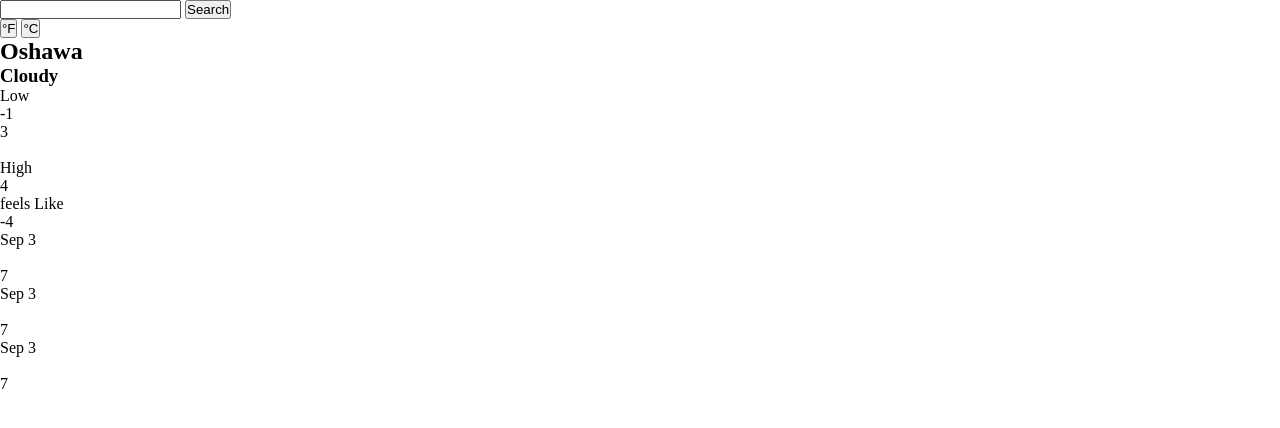
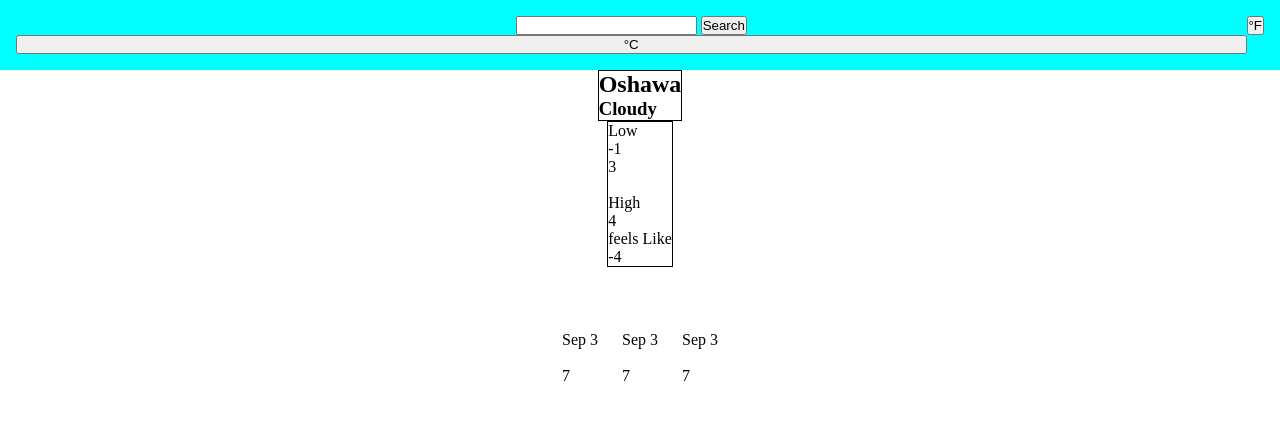
Before and after one commit to Mathew-Theberge/weather-app, a website built with webpack: page src/template.html in a window 1280 px wide. Built offline with nearby package versions, Linux system fonts and the light colour scheme; files whose address does not match are found by name.

Commit message:
Create main layout design

```diff
--- a/src/style.css
+++ b/src/style.css
@@ -3,3 +3,53 @@
     margin: 0;
     box-sizing: border-box;
 }
+
+body {
+    min-height: 100svh;
+    flex-direction: column;
+    display: flex;
+}
+
+/* main layout */
+
+header {
+    background-color: aqua;
+    padding: 1rem;
+    display: grid;
+    grid-template-columns: 1fr auto;
+}
+
+form {
+    justify-self: center;
+}
+
+#mainSection {
+    background-color: aquamarine;
+    flex: 1;
+    display: flex;
+    flex-direction: column;
+}
+
+#topSection {
+    display: grid;
+    grid-template-columns: 1fr 1fr;
+    flex-grow: 1;
+    align-items: center;
+}
+
+#bottomContent {
+    display: flex;
+    gap: 1.5rem;
+    margin: 4rem 2rem;
+    justify-content: center;
+}
+
+#sideContent {
+    justify-self: center;
+    border: 1px solid black;
+}
+
+#mainContent {
+    justify-self: center;
+    border: 1px solid black;
+}
```
